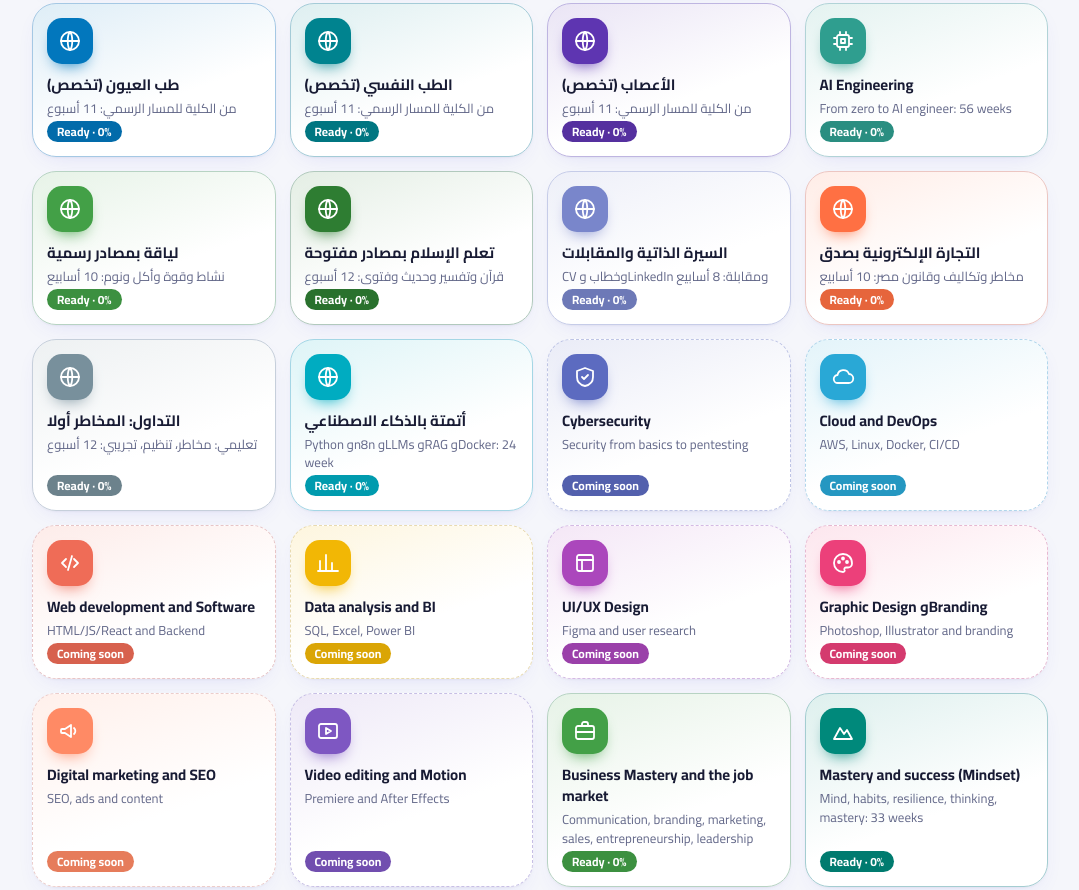
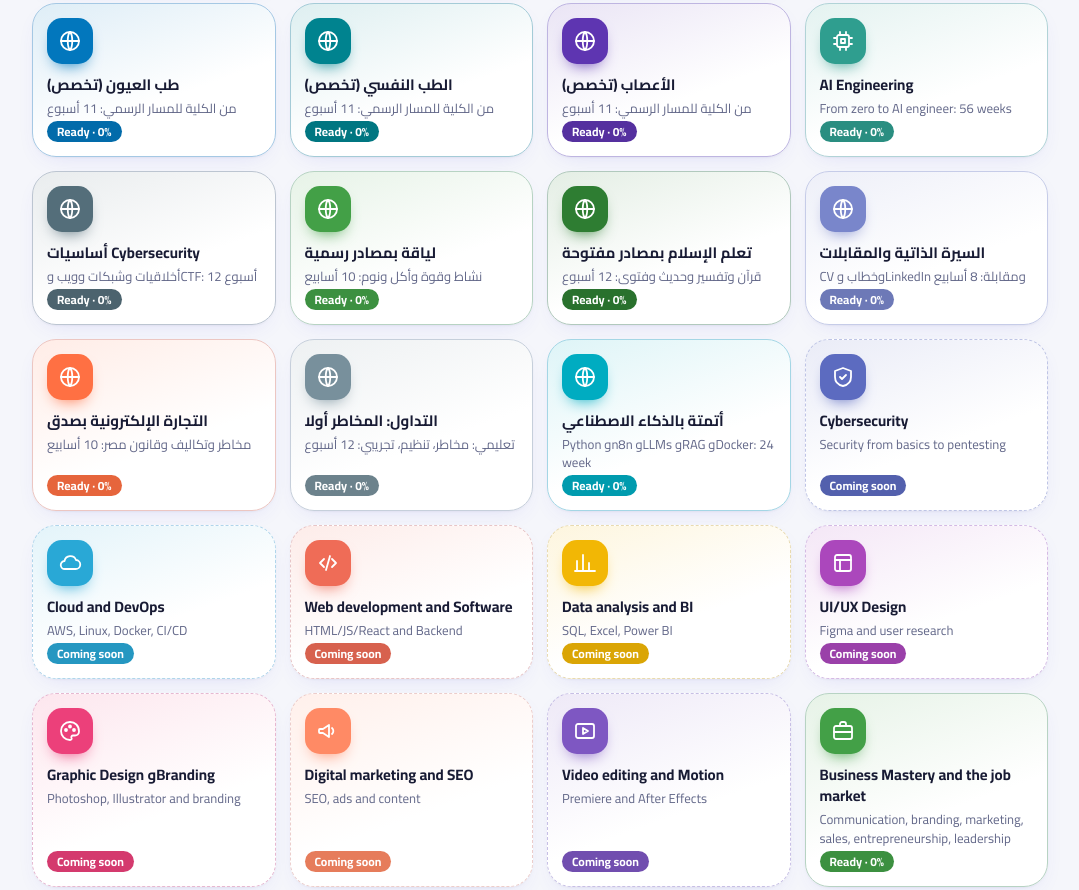
Before and after one commit to khaled-ai-roadmap/khaled-ai-roadmap.github.io, a plain HTML site: page index.html in a window 1280 px wide. Shown: the part 1729-2619 px from the top of the page, without its empty margins (152-1231 px from the left). Drawn offline with Linux system fonts and the light colour scheme.

Commit message:
Add data_cyb.js script to index.html

```diff
--- a/index.html
+++ b/index.html
@@ -111,6 +111,7 @@ h1,h2,h3{font-weight:800;letter-spacing:0}h2{font-size:24px}
 <script src="data_cvi.js"></script>
 <script src="data_isl.js"></script>
 <script src="data_fit.js"></script>
+<script src="data_cyb.js"></script>
 <script src="data_sp1.js"></script>
 <script src="data_exm.js"></script>
 <script src="data_car.js"></script>
```
